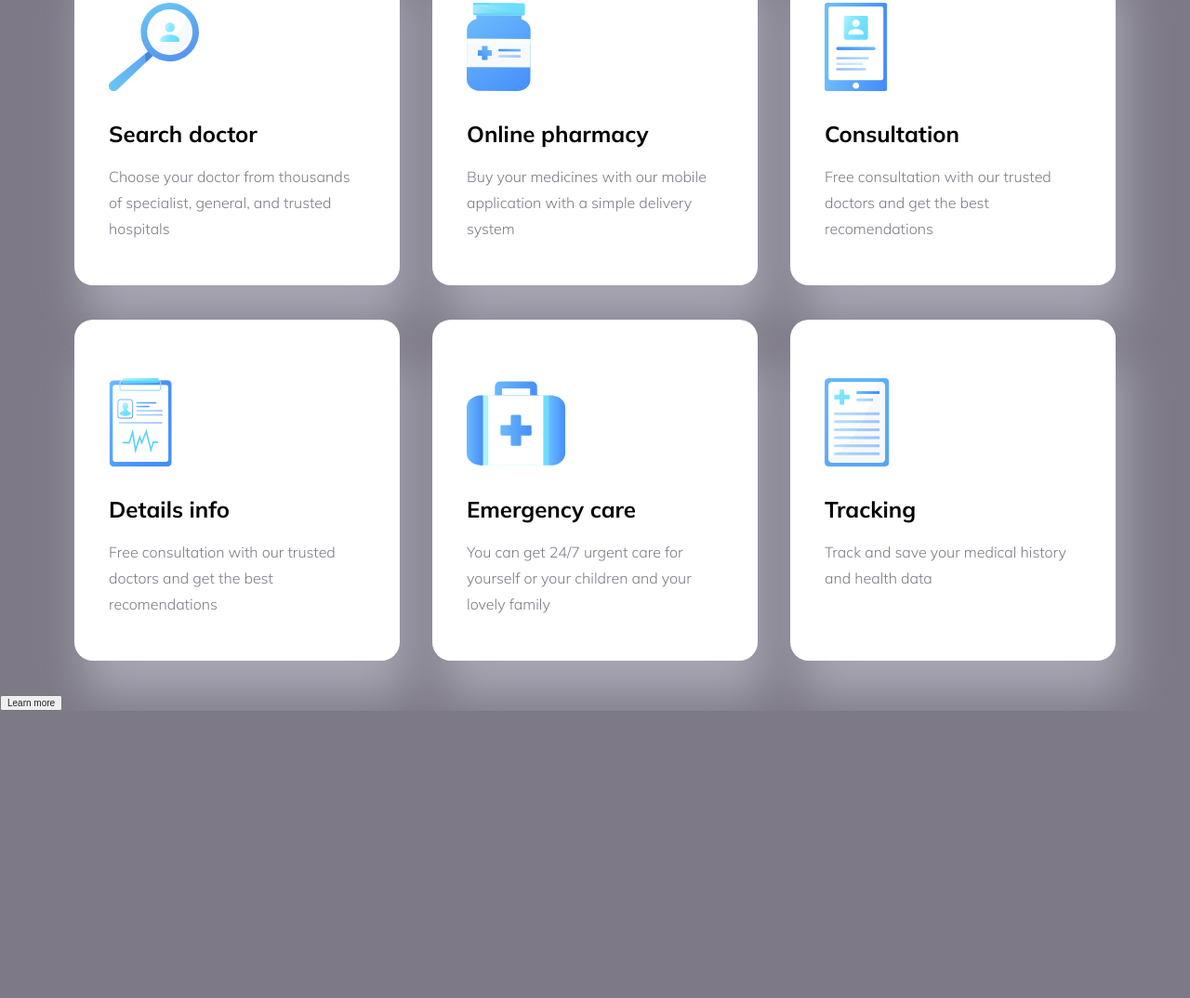
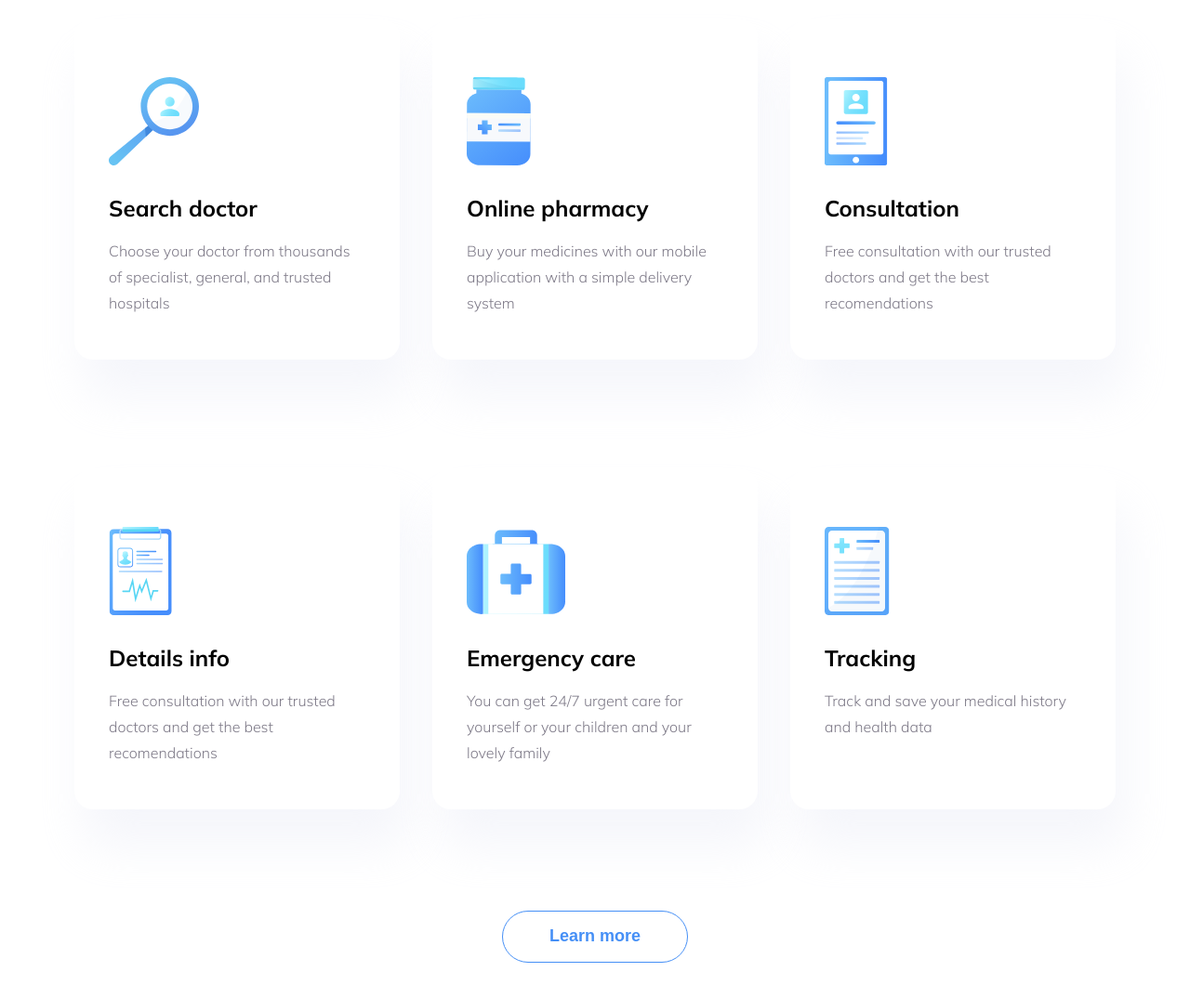
Before and after one commit to anna-one/sectionServices, a plain HTML site: page index.html in a window 1280 px wide. Shown: the part 308-1382 px from the top of the page at 93% size. Before the commit the page ends 1073 px from the top, so only its background shows below. Drawn offline with Linux system fonts and the light colour scheme.

Commit message:
add button and finish section

```diff
--- a/style.css
+++ b/style.css
@@ -4,7 +4,6 @@ html{
 
 body {
   font-family: Mulish, sans-serif;
-  background-color: #7d7987;
 }
 
 /*Заголовок и текст блока*/
@@ -73,7 +72,7 @@ li{
     box-sizing: border-box;
 
     margin-bottom: 37px;
-
+    margin-top: 80px;
 }
 img{
     height: 95px;
@@ -82,11 +81,6 @@ img{
     flex-direction: column;
 
     margin: 0 auto 0 0;
-}
-
-.contentSections{
-    padding: 0 50px 46px 0;
-    flex-grow: 1;
 }
 
 .headSection{
@@ -113,3 +107,22 @@ img{
     flex-grow: 1;
 }
 /*Секция с карточками*/
+
+/*Кнопка*/
+button{
+    background: none;
+    border: 1.4px solid #458ff6;
+    border-radius: 55px;
+    color: #458ff6;
+    font-size: 1.8rem;
+    font-weight: 700;
+
+    width: 200px;
+    height: 56px;
+
+    display: flex;
+    justify-content: center;
+    align-items: center;
+    margin: 72px auto;
+}
+/*Кнопка*/
```
Also changed, not shown: index.html (+20 -3 lines).
